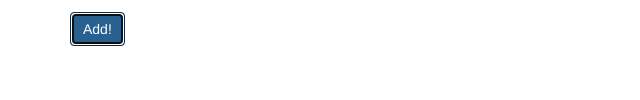
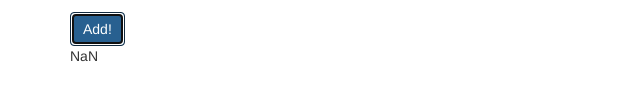
Before and after one commit to DLopez6877/calculator, a plain HTML site: page index.html in a window 1280 px wide. Both pictures are taken after typing "Sample", "Sample" into the empty fields and a click on the button "Add!". Shown: the part 206-306 px from the top of the page, 0-640 px from the left. Drawn offline with Linux system fonts and the light colour scheme.

Commit message:
add output div to html, add output function to scripts.js

```diff
--- a/index.html
+++ b/index.html
@@ -21,6 +21,9 @@
         </div>
         <button type="submit" class="btn btn-primary">Add!</button>
       </form>
+      <div id="output">
+
+      </div>
     </div>
   </body>
 </html>
--- a/js/scripts.js
+++ b/js/scripts.js
@@ -23,6 +23,7 @@ $(document).ready(function() {
     event.preventDefault();
     var number1 = parseInt($("#add1").val());
     var number2 = parseInt($("#add2").val());
-    alert(add(number1, number2));
+    var result = add(number1, number2);
+    $("#output").text(result);
   });
 });
```
